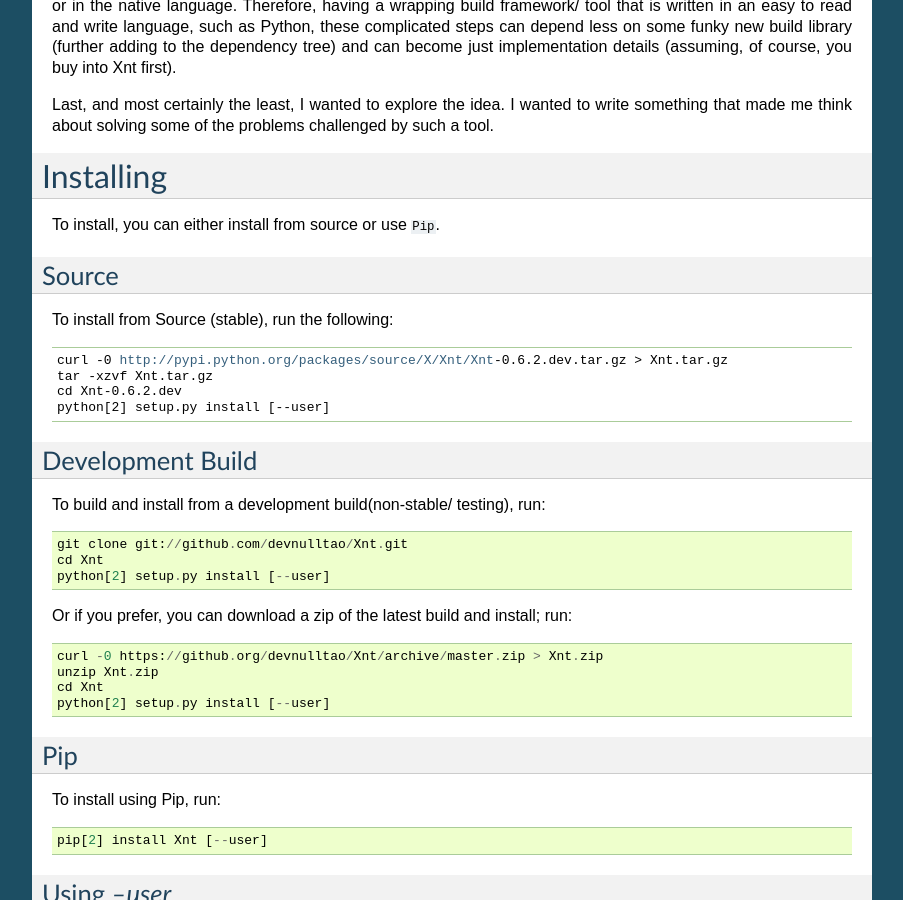
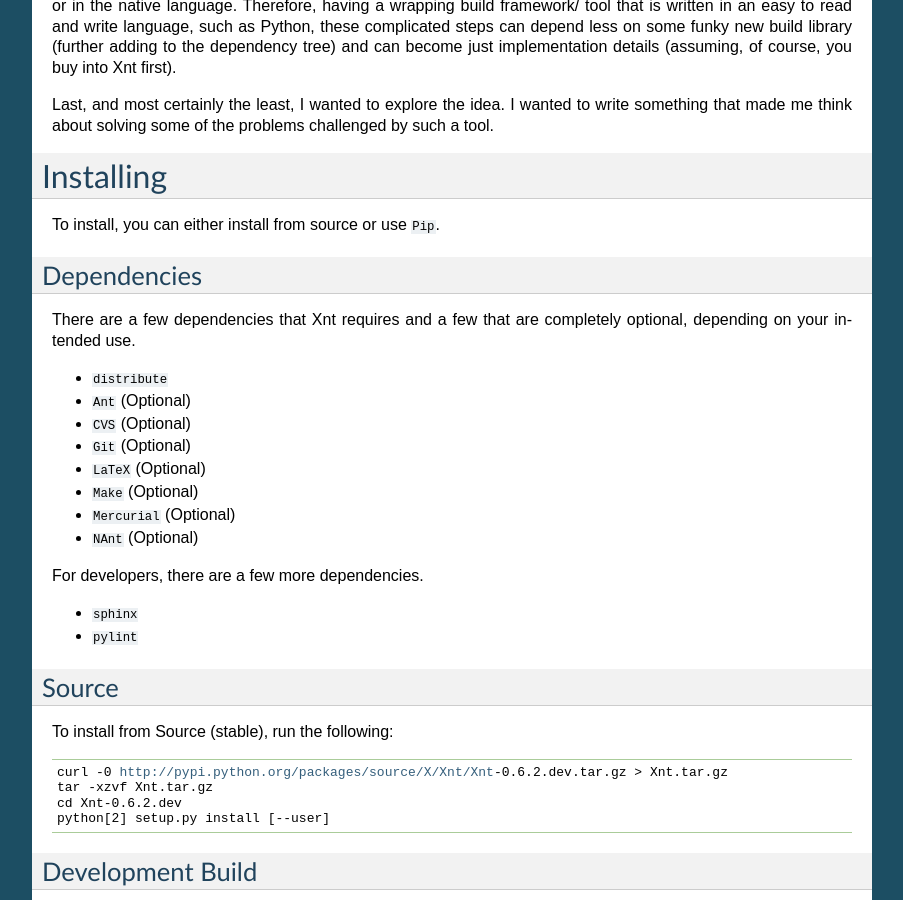
Before and after one commit to kennyballou/Xnt, a Sphinx documentation site: the page built from docs/source/index.rst, in a window 1280 px wide and 900 px high, scrolled down 1328 px. Shown: the whole window, without its empty margins (198-1101 px from the left). Built offline with Sphinx 7.4.7, drawn with Linux system fonts in a browser that asks for light colours.

```diff
--- a/docs/source/index.rst
+++ b/docs/source/index.rst
@@ -72,6 +72,26 @@ Installing
 
 To install, you can either install from source or use ``Pip``.
 
+Dependencies
+------------
+
+There are a few dependencies that Xnt requires and a few that are completely
+optional, depending on your intended use.
+
+* ``distribute``
+* ``Ant`` (Optional)
+* ``CVS`` (Optional)
+* ``Git`` (Optional)
+* ``LaTeX`` (Optional)
+* ``Make`` (Optional)
+* ``Mercurial`` (Optional)
+* ``NAnt`` (Optional)
+
+For developers, there are a few more dependencies.
+
+* ``sphinx``
+* ``pylint``
+
 Source
 ------
 
```
Also changed, not shown: README.rst (+16 -4 lines).
